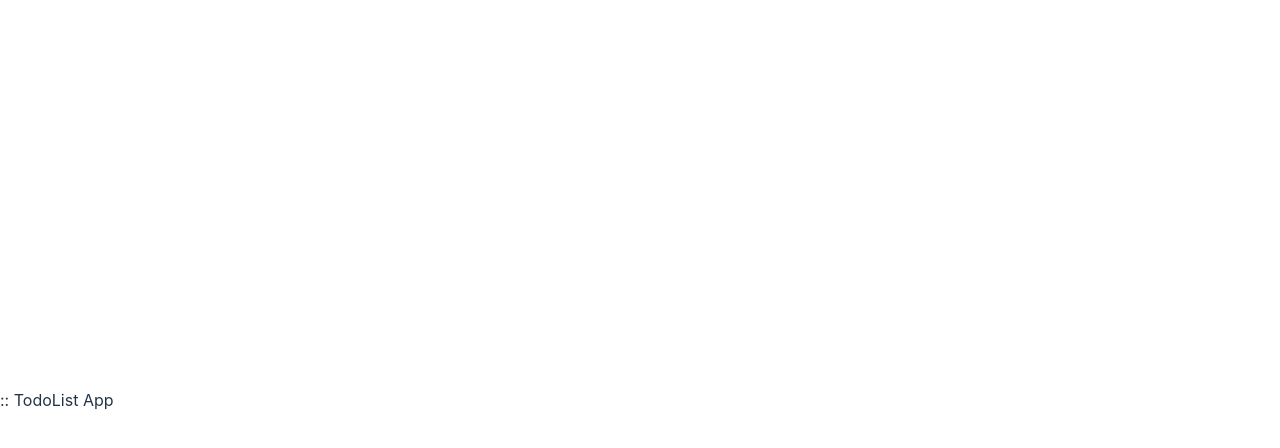
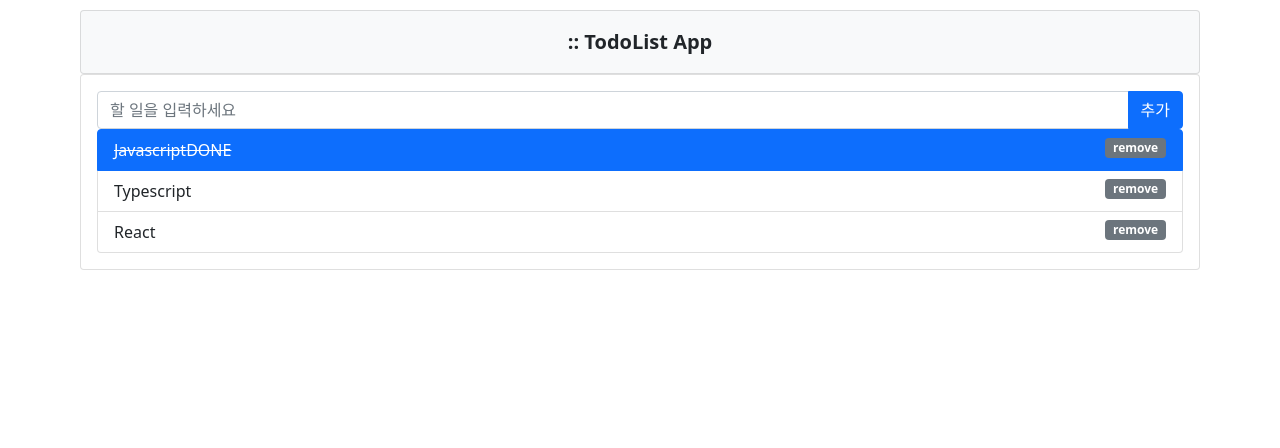
Before and after one commit to DevFrog92/React-with-Typescript, a React (Vite) app in the folder 04/todolist-app/: page / in a window 1280 px wide. Shown: the top 448 px of the page. Built offline with nearby package versions, Linux system fonts and the light colour scheme.

Commit message:
🌱 Update Todo App

```diff
--- a/04/todolist-app/src/components/App.tsx
+++ b/04/todolist-app/src/components/App.tsx
@@ -1,4 +1,6 @@
 import { TodoListItemType } from "../AppContainer";
+import InputTodo from './InputTodo';
+import TodoList from './TodoList';
 
 type AppProps = {
   todoList: TodoListItemType[];
@@ -15,7 +17,8 @@
       </div>
       <div className="card card-default card-borderless">
         <div className="card-body">
-          {/* TODO: component */}
+          <InputTodo addTodo={props.addTodo} />
+          <TodoList todoList={props.todoList} deleteTodo={props.deleteTodo} toggleTodo={ props.toggleTodo} />
         </div>
       </div>
     </div>
--- a/04/todolist-app/src/index.css
+++ b/04/todolist-app/src/index.css
@@ -1,70 +1,27 @@
-:root {
-  font-family: Inter, Avenir, Helvetica, Arial, sans-serif;
-  font-size: 16px;
-  line-height: 24px;
-  font-weight: 400;
-
-  color-scheme: light dark;
-  color: rgba(255, 255, 255, 0.87);
-  background-color: #242424;
-
-  font-synthesis: none;
-  text-rendering: optimizeLegibility;
-  -webkit-font-smoothing: antialiased;
-  -moz-osx-font-smoothing: grayscale;
-  -webkit-text-size-adjust: 100%;
+body {
+  margin: 0;
+  padding: 0;
 }
 
-a {
-  font-weight: 500;
-  color: #646cff;
-  text-decoration: inherit;
-}
-a:hover {
-  color: #535bf2;
+.title {
+  text-align: center;
+  font-weight: bold;
+  font-size: 20px;
 }
 
-body {
-  margin: 0;
-  display: flex;
-  place-items: center;
-  min-width: 320px;
-  min-height: 100vh;
+.todo-done {
+  text-decoration: line-through;
 }
 
-h1 {
-  font-size: 3.2em;
-  line-height: 1.1;
+.container {
+  padding: 10px;
 }
 
-button {
-  border-radius: 8px;
-  border: 1px solid transparent;
-  padding: 0.6em 1.2em;
-  font-size: 1em;
-  font-weight: 500;
-  font-family: inherit;
-  background-color: #1a1a1a;
-  cursor: pointer;
-  transition: border-color 0.25s;
-}
-button:hover {
-  border-color: #646cff;
-}
-button:focus,
-button:focus-visible {
-  outline: 4px auto -webkit-focus-ring-color;
+.panel-borderless {
+  border: 0;
+  box-shadow: none;
 }
 
-@media (prefers-color-scheme: light) {
-  :root {
-    color: #213547;
-    background-color: #ffffff;
-  }
-  a:hover {
-    color: #747bff;
-  }
-  button {
-    background-color: #f9f9f9;
-  }
+.pointer {
+  cursor: pointer;
 }
--- a/04/todolist-app/src/main.tsx
+++ b/04/todolist-app/src/main.tsx
@@ -1,6 +1,7 @@
 import React from 'react'
 import ReactDOM from 'react-dom/client'
 import AppContainer from "./AppContainer";
+import 'bootstrap/dist/css/bootstrap.css';
 import './index.css'
 
 ReactDOM.createRoot(document.getElementById('root') as HTMLElement).render(
```
